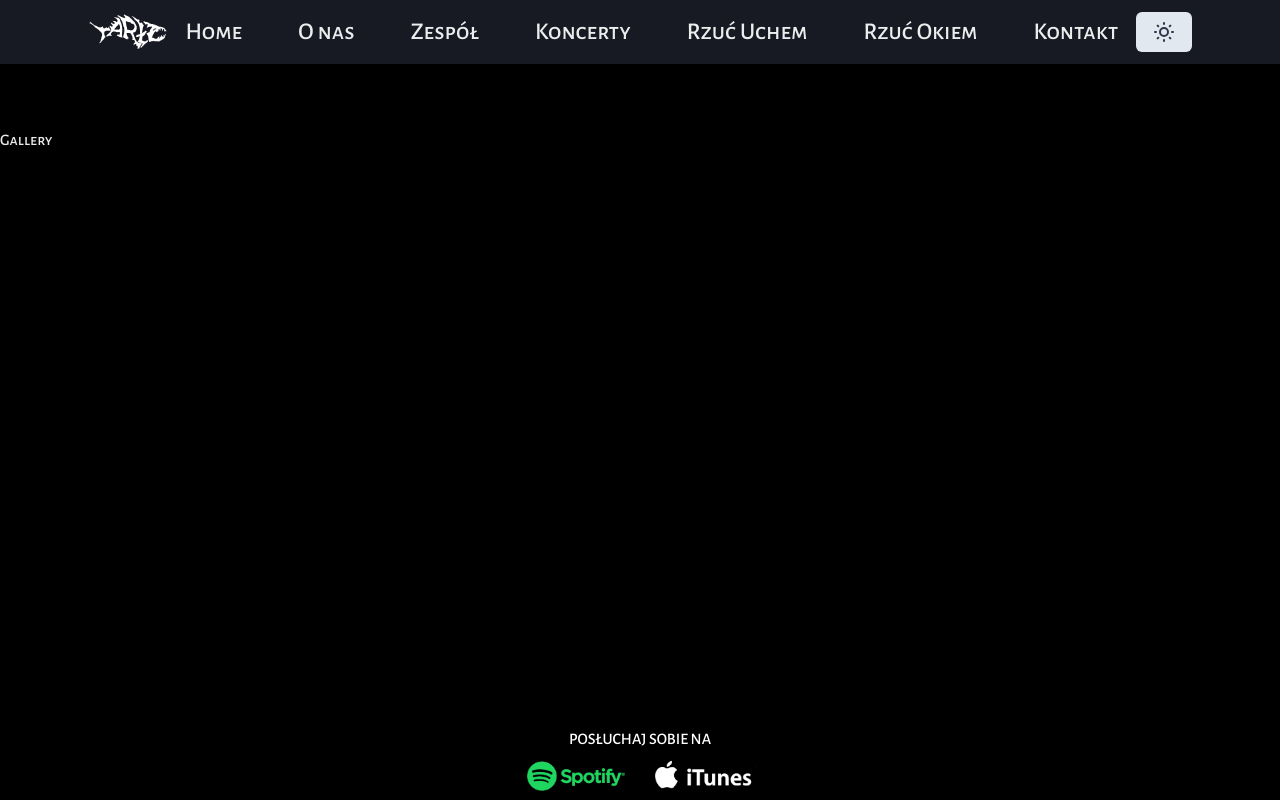
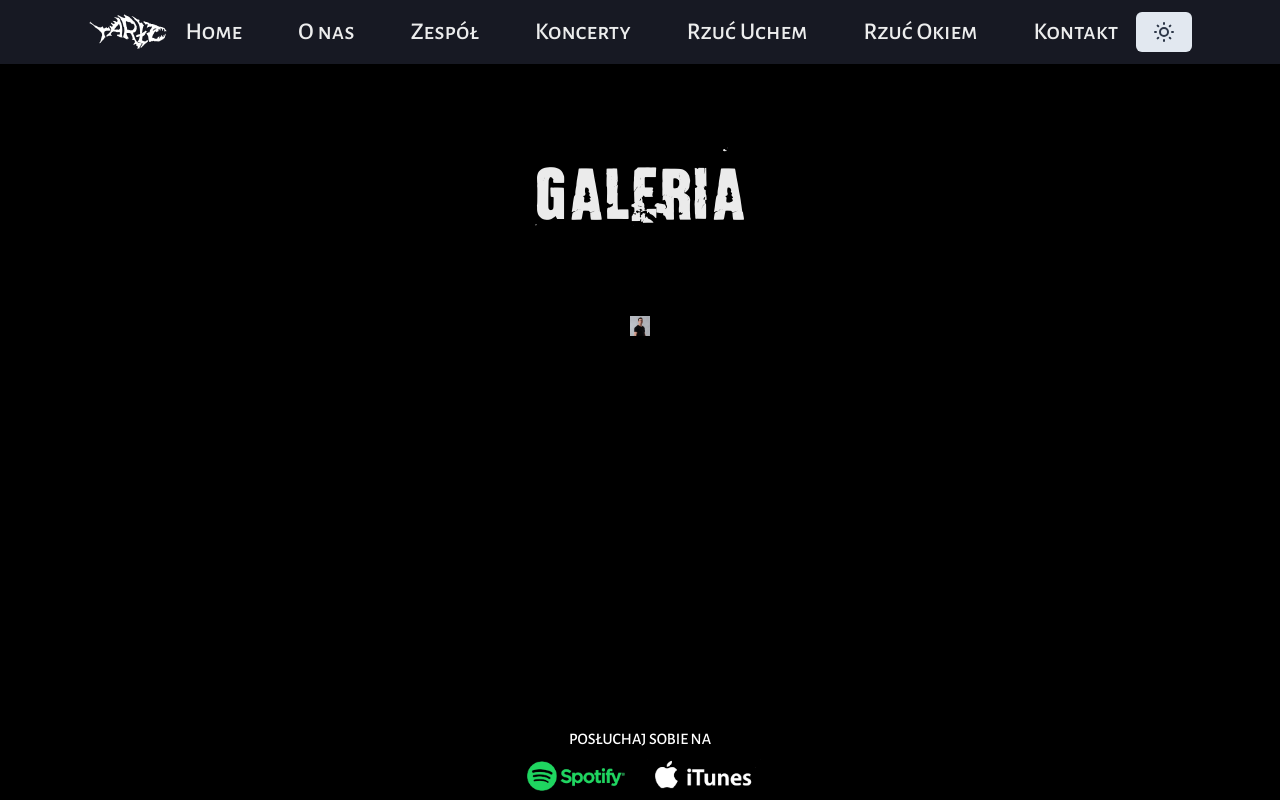
Before and after one commit to mruszkiewicz-dev/tarlo-website, a Next.js app: page /gallery in a window 1280 px wide. Built offline with nearby package versions, Linux system fonts and the light colour scheme.

Commit message:
api photo

```diff
--- /dev/null
+++ b/src/components/ui/photo-gallery.tsx
@@ -0,0 +1,16 @@
+import Image from 'next/image'
+import { Box, Flex, Text } from '@chakra-ui/react'
+
+export const PhotoGallery = () => {
+  return (
+    <>
+      <Flex
+        w={{ base: '100%', md: '50%' }}
+        align='center'
+        justifyContent='center'
+      >
+        <Image src='/band/bartek.jpg' alt='photo' width={20} height={20} />
+      </Flex>
+    </>
+  )
+}
--- /dev/null
+++ b/src/pages/api/photo.js
@@ -0,0 +1,34 @@
+import fs from 'fs'
+import path from 'path'
+
+export default function handler(req, res) {
+  const filePath = path.join(process.cwd(), 'public', 'photo.txt')
+
+  try {
+    const fileContent = fs.readFileSync(filePath, 'utf-8')
+
+    const lines = fileContent.split('\n')
+    const objects = lines.map((line) => {
+      if (line.trim() !== '') {
+        try {
+          return { photo: line, name: `Tarło ${line.slice(18)}` }
+        } catch (parseError) {
+          console.error('Błąd podczas parsowania linii:')
+          return null
+        }
+      } else {
+        console.error('Pusta linia pominięta.')
+        return null
+      }
+    })
+
+    const validObjects = objects.filter(
+      (object) => object !== null && object !== undefined,
+    )
+
+    res.status(200).json(validObjects)
+  } catch (error) {
+    console.error(error)
+    res.status(500).json({ error: 'Internal Server Error' })
+  }
+}
--- a/src/pages/gallery.tsx
+++ b/src/pages/gallery.tsx
@@ -1,3 +1,14 @@
+import { PhotoGallery } from '@/components/ui/photo-gallery'
+import { MyText } from '@/components/ui/my-text'
+import { Flex } from '@chakra-ui/react'
+
 export default function Gallery() {
-  return <div>Gallery</div>
+  return (
+    <>
+      <MyText>Galeria</MyText>
+      <Flex mt={{ base: 2, xl: 10 }} align='center' justifyContent='center'>
+        <PhotoGallery />
+      </Flex>
+    </>
+  )
 }
```
Also changed, not shown: public/photo.txt (added).
